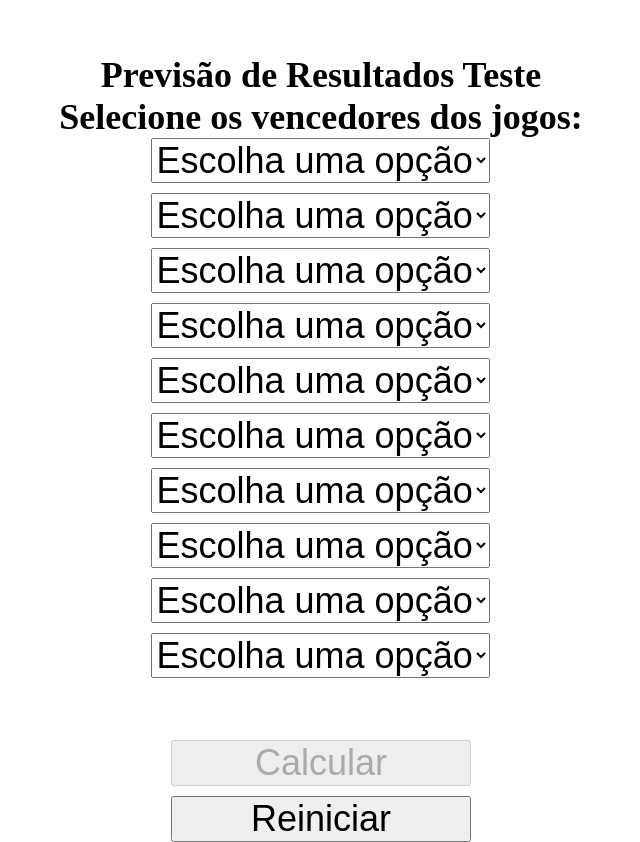
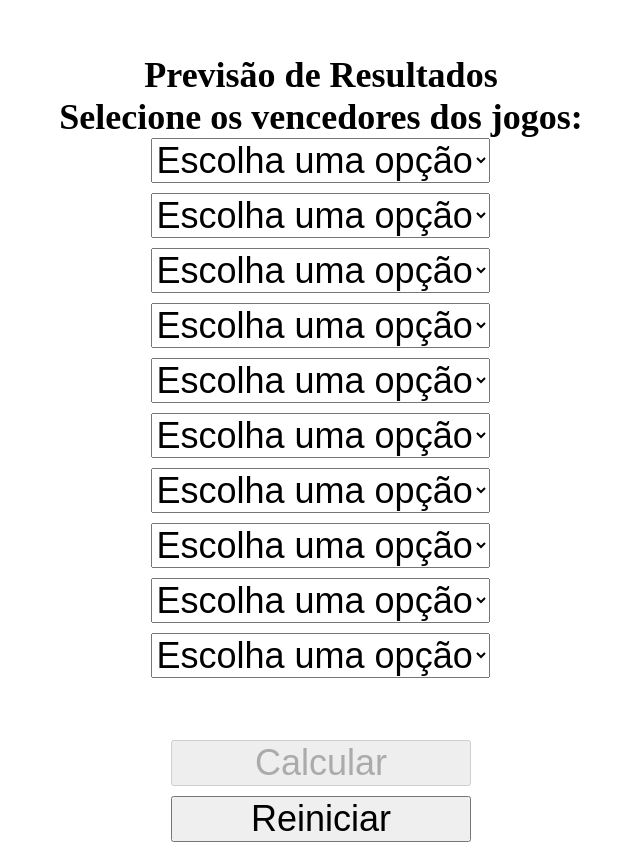
Before and after one commit to evertonfigueiredo/app_probabilidade, a plain HTML site: page index.html in a window 1280 px wide. Shown: the whole page, without its empty margins (319-959 px from the left). Drawn offline with Linux system fonts and the light colour scheme.

Commit message:
modified:   index.html

```diff
--- a/index.html
+++ b/index.html
@@ -10,7 +10,7 @@
 
 <body>
     <div id="container">
-        <h1>Previsão de Resultados Teste</h1>
+        <h1>Previsão de Resultados</h1>
 
         <h2>Selecione os vencedores dos jogos:</h2>
         <form id="formJogos">
```
